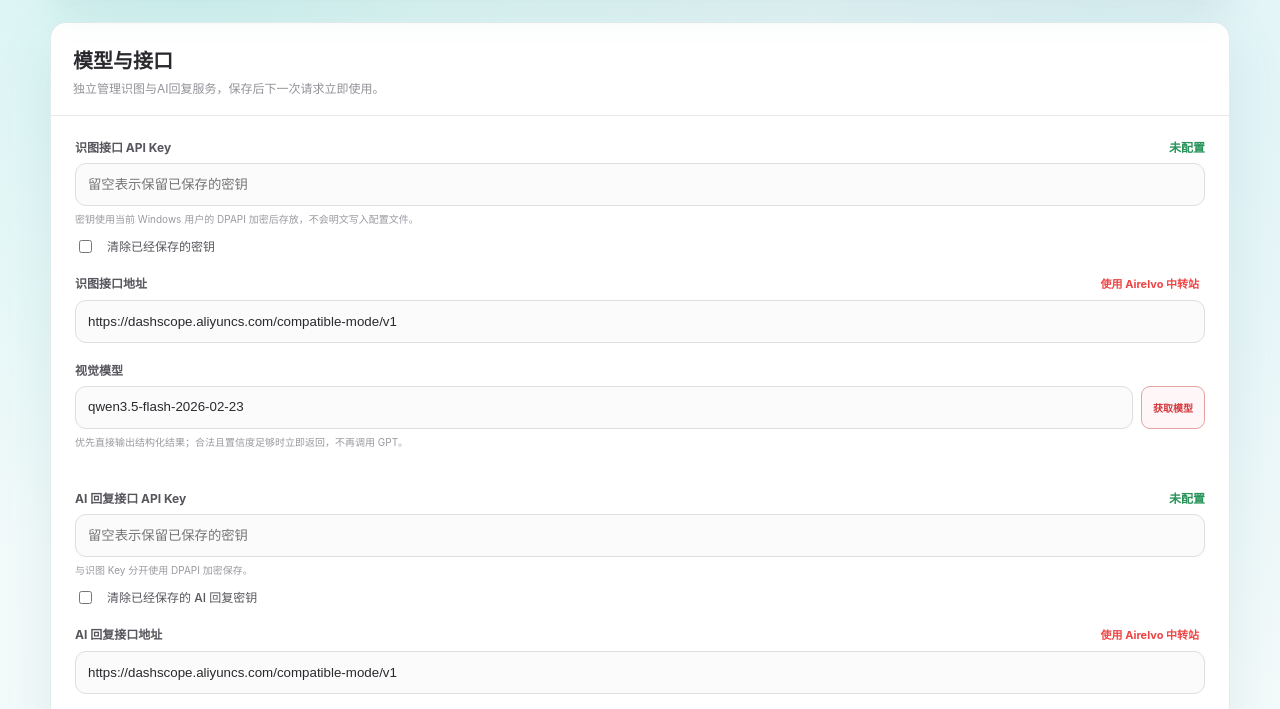
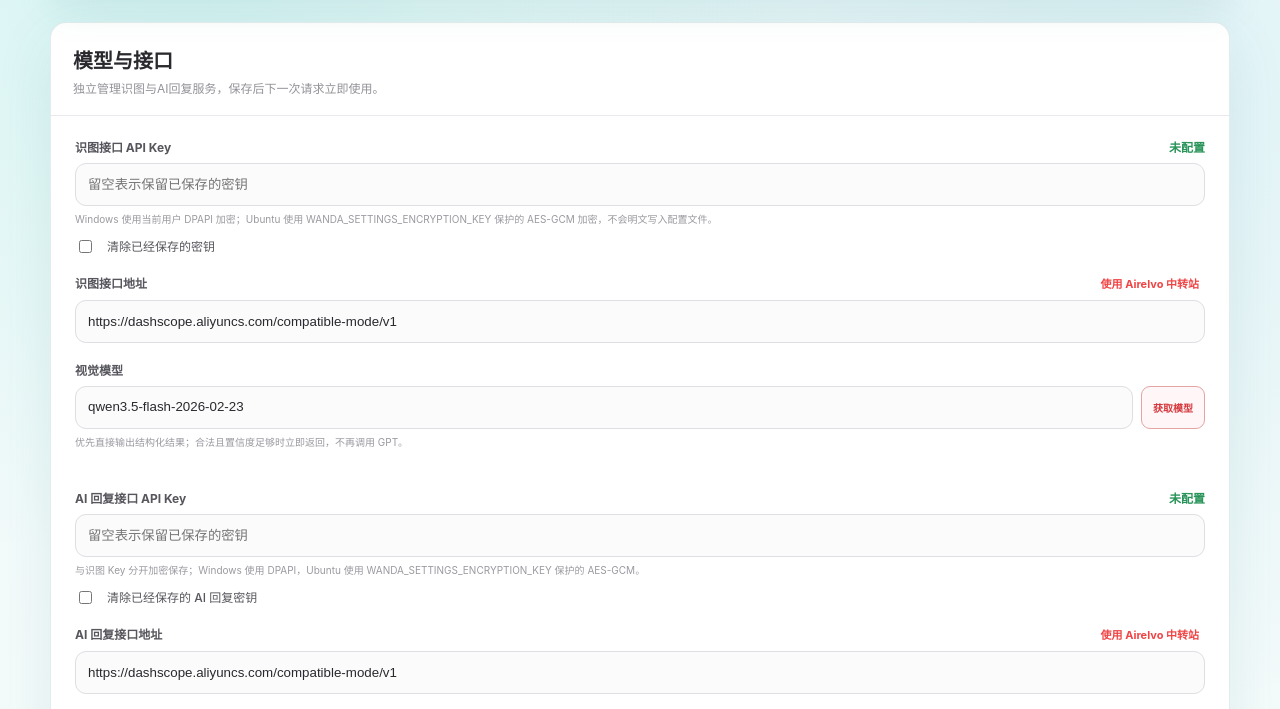
Before and after one commit to size0/yumaiduo, a plain HTML site: page frontend/v4/index.html in a window 1280 px wide. Both pictures are taken after a click on the button "打开模型设置". Shown: the part 88-797 px from the top of the page. Drawn offline with Linux system fonts and the light colour scheme; no server answers.

Commit message:
docs: record organized Linux runtime configuration

```diff
--- a/frontend/v4/index.html
+++ b/frontend/v4/index.html
@@ -220,7 +220,7 @@
     <div class="setting-group">
       <label for="apiKey">识图接口 API Key <span class="key-state" id="keyState">未配置</span></label>
       <div class="key-line"><input id="apiKey" type="password" autocomplete="new-password" placeholder="留空表示保留已保存的密钥"></div>
-      <div class="setting-help">密钥使用当前 Windows 用户的 DPAPI 加密后存放，不会明文写入配置文件。</div>
+      <div class="setting-help">Windows 使用当前用户 DPAPI 加密；Ubuntu 使用 WANDA_SETTINGS_ENCRYPTION_KEY 保护的 AES-GCM 加密，不会明文写入配置文件。</div>
       <label style="justify-content:flex-start;margin-top:9px;font-weight:500"><input id="clearApiKey" type="checkbox" style="width:auto;height:auto"> 清除已经保存的密钥</label>
     </div>
     <div class="setting-group">
@@ -241,7 +241,7 @@
     <div class="setting-group">
       <label for="chatApiKey">AI 回复接口 API Key <span class="key-state" id="chatKeyState">未配置</span></label>
       <div class="key-line"><input id="chatApiKey" type="password" autocomplete="new-password" placeholder="留空表示保留已保存的密钥"></div>
-      <div class="setting-help">与识图 Key 分开使用 DPAPI 加密保存。</div>
+      <div class="setting-help">与识图 Key 分开加密保存；Windows 使用 DPAPI，Ubuntu 使用 WANDA_SETTINGS_ENCRYPTION_KEY 保护的 AES-GCM。</div>
       <label style="justify-content:flex-start;margin-top:9px;font-weight:500"><input id="clearChatApiKey" type="checkbox" style="width:auto;height:auto"> 清除已经保存的 AI 回复密钥</label>
     </div>
     <div class="setting-group">
```
Also changed, not shown: plugin-runtime/wanda-seat-autoquote/ui/index.html (+2 -2 lines), README.md, plugin-runtime/wanda-seat-autoquote/README.md, 1 other file.
